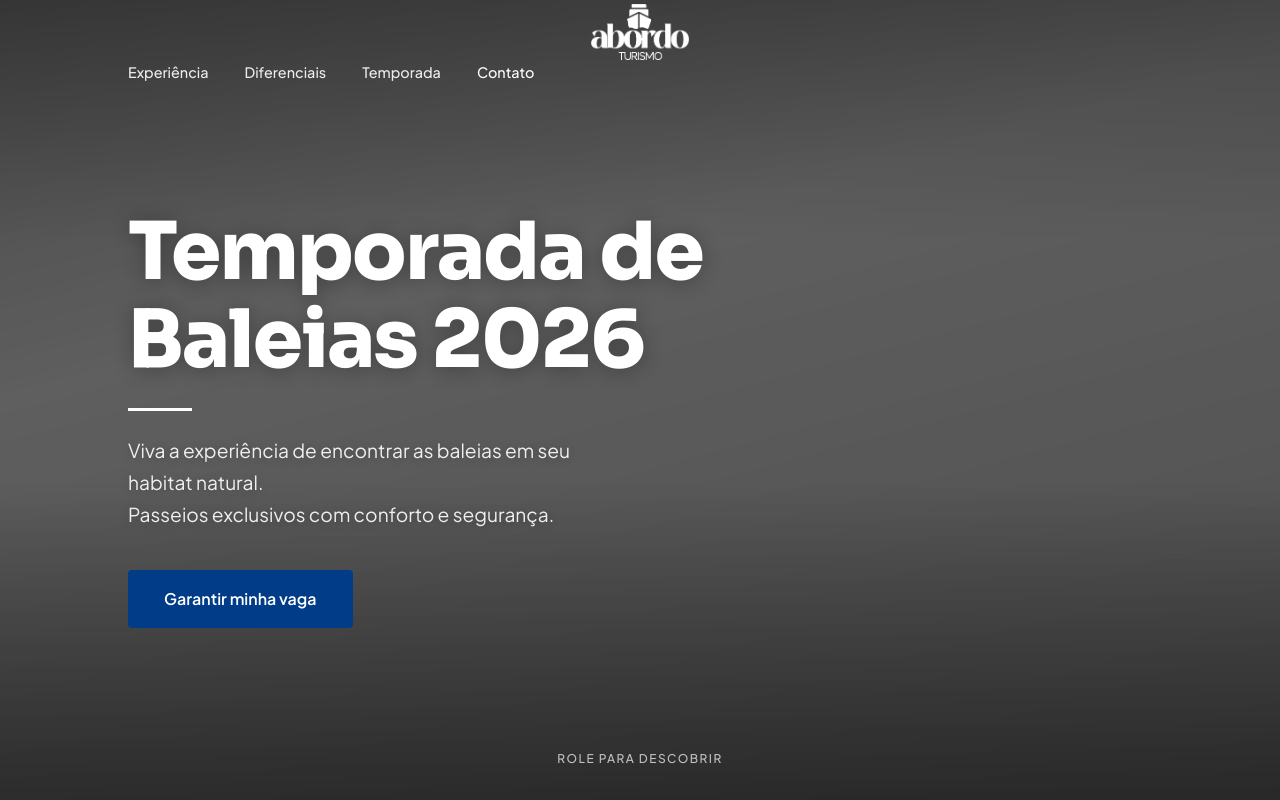
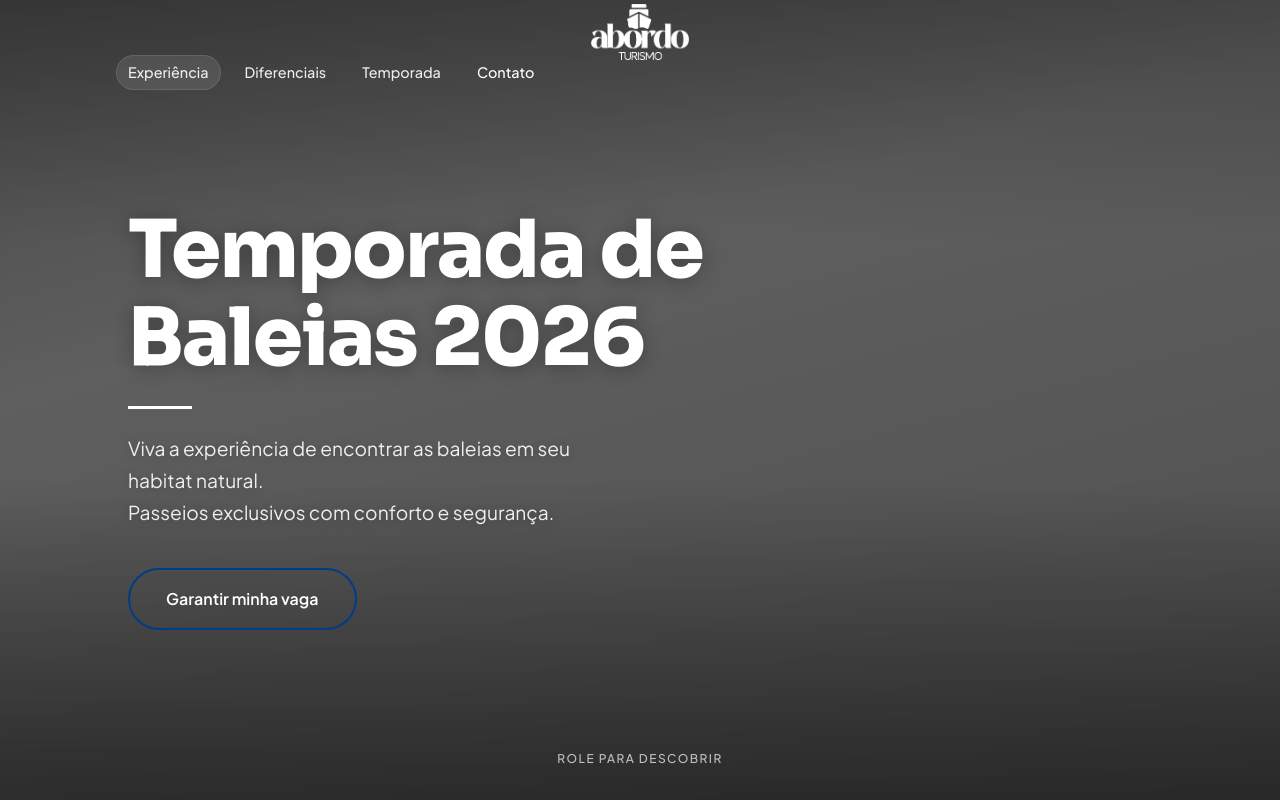
Before and after one commit to agenciabaepi/abordocombaleias, a Next.js app: page / in a window 1280 px wide. Shown: the top 800 px of the page. Built offline with nearby package versions, Linux system fonts and the light colour scheme.

Commit message:
Header escondido ao rolar, menu desktop com hover deslizante, CTA com identidade de cor e contraste
Made-with: Cursor

```diff
--- a/src/app/globals.css
+++ b/src/app/globals.css
@@ -40,6 +40,36 @@
   --ease-out-quart: cubic-bezier(0.25, 0.46, 0.45, 0.94);
   --duration-m: 0.6s;
   --duration-s: 0.4s;
+
+  /* Botão CTA (shimmer / spring) */
+  --glow-hue: 222deg;
+  --shadow-hue: 180deg;
+  --spring-easing: linear(
+    0, 0.002, 0.01 0.9%, 0.038 1.8%, 0.156, 0.312 5.8%, 0.789 11.1%, 1.015 14.2%,
+    1.096, 1.157, 1.199, 1.224 20.3%, 1.231, 1.231, 1.226, 1.214 24.6%,
+    1.176 26.9%, 1.057 32.6%, 1.007 35.5%, 0.984, 0.968, 0.956, 0.949 42%,
+    0.946 44.1%, 0.95 46.5%, 0.998 57.2%, 1.007, 1.011 63.3%, 1.012 68.3%,
+    0.998 84%, 1
+  );
+  --spring-duration: 1.33s;
+}
+
+@property --shimmer {
+  syntax: "<angle>";
+  inherits: false;
+  initial-value: 33deg;
+}
+
+@keyframes shimmer {
+  0% { --shimmer: 0deg; }
+  100% { --shimmer: 360deg; }
+}
+
+@keyframes cta-shine {
+  0% { opacity: 0; }
+  15% { opacity: 1; }
+  55% { opacity: 1; }
+  100% { opacity: 0; }
 }
 
 *,
--- a/src/components/Header.module.css
+++ b/src/components/Header.module.css
@@ -5,35 +5,15 @@
   right: 0;
   z-index: 100;
   height: var(--header-height);
-  transition: background-color var(--duration-s) var(--ease-out-quart),
+  transition: transform var(--duration-s) var(--ease-out-quart),
+    background-color var(--duration-s) var(--ease-out-quart),
     box-shadow var(--duration-s) var(--ease-out-quart),
     color var(--duration-s) var(--ease-out-quart);
 }
 
 .header.scrolled {
-  background: rgba(255, 255, 255, 0.92);
-  backdrop-filter: blur(12px);
-  -webkit-backdrop-filter: blur(12px);
-  box-shadow: 0 1px 0 var(--color-border);
-}
-
-.header.scrolled .logo,
-.header.scrolled .nav a,
-.header.scrolled .menuButton span {
-  color: var(--color-primary);
-}
-
-.header.scrolled .nav a {
-  color: var(--color-text-muted);
-}
-
-.header.scrolled .nav a:hover,
-.header.scrolled .cta {
-  color: var(--color-primary);
-}
-
-.header.scrolled .menuButton span {
-  background: var(--color-primary);
+  transform: translateY(-100%);
+  pointer-events: none;
 }
 
 .inner {
@@ -75,6 +55,40 @@
   display: flex;
   align-items: center;
   gap: 2.25rem;
+}
+
+.navWrapper {
+  position: relative;
+  display: flex;
+  align-items: center;
+  gap: 2.25rem;
+}
+
+.navWrapper a {
+  position: relative;
+  z-index: 2;
+}
+
+/* Pílula deslizante no hover (desktop) */
+.menuHighlight {
+  position: absolute;
+  top: 0;
+  left: 0;
+  border-radius: 1000px;
+  background: rgba(255, 255, 255, 0.1);
+  border: 1px solid rgba(255, 255, 255, 0.1);
+  pointer-events: none;
+  z-index: 1;
+  opacity: 0;
+  transition:
+    transform 0.3s ease,
+    width 0.3s ease,
+    height 0.3s ease,
+    opacity 0.2s ease;
+}
+
+.menuHighlightVisible {
+  opacity: 1;
 }
 
 .nav a {
--- a/src/components/Header.tsx
+++ b/src/components/Header.tsx
@@ -15,8 +15,11 @@ const NAV_LINKS: Array<{ href: string; label: string; cta?: boolean }> = [
 export default function Header() {
   const [scrolled, setScrolled] = useState(false);
   const [menuOpen, setMenuOpen] = useState(false);
+  const [highlightVisible, setHighlightVisible] = useState(false);
   const scrollYRef = useRef(0);
   const toggleLockRef = useRef(false);
+  const navWrapperRef = useRef<HTMLDivElement>(null);
+  const highlightRef = useRef<HTMLSpanElement>(null);
 
   const closeMenu = useCallback(() => {
     setMenuOpen(false);
@@ -35,6 +38,52 @@ export default function Header() {
     const onScroll = () => setScrolled(window.scrollY > 40);
     window.addEventListener("scroll", onScroll, { passive: true });
     return () => window.removeEventListener("scroll", onScroll);
+  }, []);
+
+  // Highlight deslizante no menu desktop (hover)
+  useEffect(() => {
+    const wrapper = navWrapperRef.current;
+    const highlight = highlightRef.current;
+    if (!wrapper || !highlight) return;
+
+    const links = wrapper.querySelectorAll("a");
+    if (!links.length) return;
+
+    const paddingX = 12;
+    const paddingY = 6;
+
+    const getRect = (el: Element) => {
+      const r = el.getBoundingClientRect();
+      const w = wrapper.getBoundingClientRect();
+      return {
+        left: r.left - w.left,
+        top: r.top - w.top,
+        width: r.width,
+        height: r.height,
+      };
+    };
+
+    const moveHighlight = (el: Element) => {
+      const r = getRect(el);
+      highlight.style.width = `${r.width + paddingX * 2}px`;
+      highlight.style.height = `${r.height + paddingY * 2}px`;
+      highlight.style.transform = `translate(${r.left - paddingX}px, ${r.top - paddingY}px)`;
+      setHighlightVisible(true);
+    };
+
+    moveHighlight(links[0]);
+
+    const onResize = () => moveHighlight(links[0]);
+    window.addEventListener("resize", onResize);
+
+    links.forEach((link) => {
+      link.addEventListener("mouseenter", () => moveHighlight(link));
+    });
+    wrapper.addEventListener("mouseleave", () => moveHighlight(links[0]));
+
+    return () => {
+      window.removeEventListener("resize", onResize);
+    };
   }, []);
 
   useEffect(() => {
@@ -87,6 +136,12 @@ export default function Header() {
           />
         </a>
         <nav className={styles.nav} aria-label="Navegação principal">
+          <div ref={navWrapperRef} className={styles.navWrapper}>
+            <span
+              ref={highlightRef}
+              className={`${styles.menuHighlight} ${highlightVisible ? styles.menuHighlightVisible : ""}`}
+              aria-hidden
+            />
             {NAV_LINKS.map(({ href, label, cta }) => (
               <a
                 key={href}
@@ -97,6 +152,7 @@ export default function Header() {
                 {label}
               </a>
             ))}
+          </div>
         </nav>
         <button
           type="button"
--- a/src/components/Hero.module.css
+++ b/src/components/Hero.module.css
@@ -111,25 +111,42 @@
   align-items: center;
   justify-content: center;
   min-height: var(--touch-target);
-  padding: 0.75rem 1.75rem;
+  padding: 15px 40px;
   font-size: 1rem;
   font-weight: 600;
   color: var(--color-white);
-  background: var(--color-primary);
-  border-radius: 4px;
-  transition: background-color var(--duration-s) ease,
-    transform var(--duration-s) var(--ease-out-expo);
+  background: transparent;
+  position: relative;
+  border: 2px solid var(--color-primary);
+  border-radius: 34px;
+  transition: all 0.3s cubic-bezier(0.23, 1, 0.32, 1);
   -webkit-tap-highlight-color: transparent;
+  overflow: hidden;
+  z-index: 0;
+}
+
+.cta::before {
+  content: "";
+  position: absolute;
+  inset: 0;
+  margin: auto;
+  width: 80px;
+  height: 80px;
+  border-radius: inherit;
+  scale: 0;
+  z-index: -1;
+  background-color: var(--color-primary);
+  transition: all 1s cubic-bezier(0.23, 1, 0.32, 1);
+}
+
+.cta:hover::before {
+  scale: 3;
 }
 
 .cta:hover {
-  background: var(--color-primary-light);
   color: var(--color-white);
-  transform: translateY(-2px);
-}
-
-.cta:active {
-  transform: translateY(0);
+  scale: 1.1;
+  box-shadow: 0 0 24px rgba(0, 60, 136, 0.5);
 }
 
 .scrollHint {
```
Lines whose indentation alone changed are shown as unchanged.
